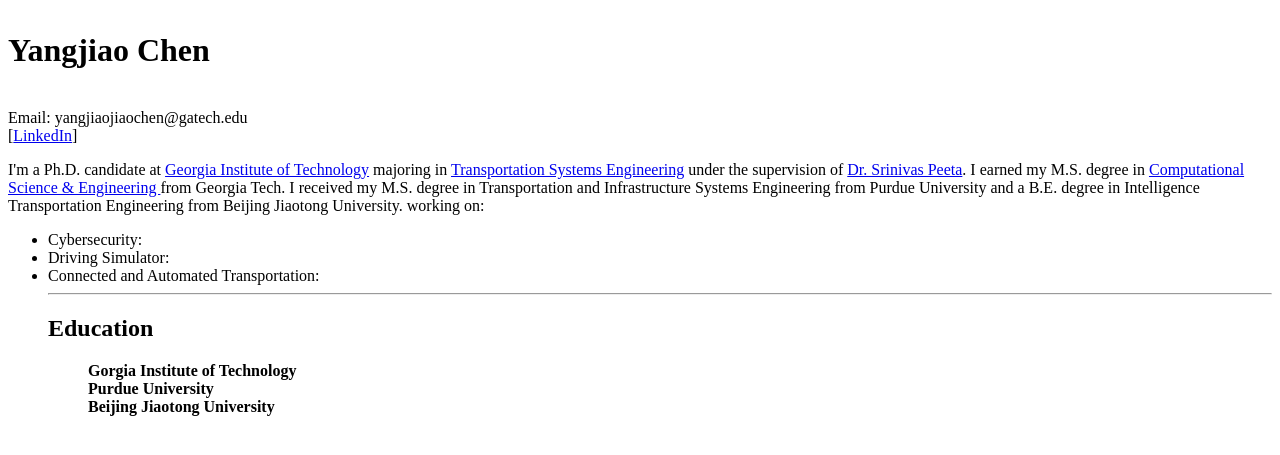
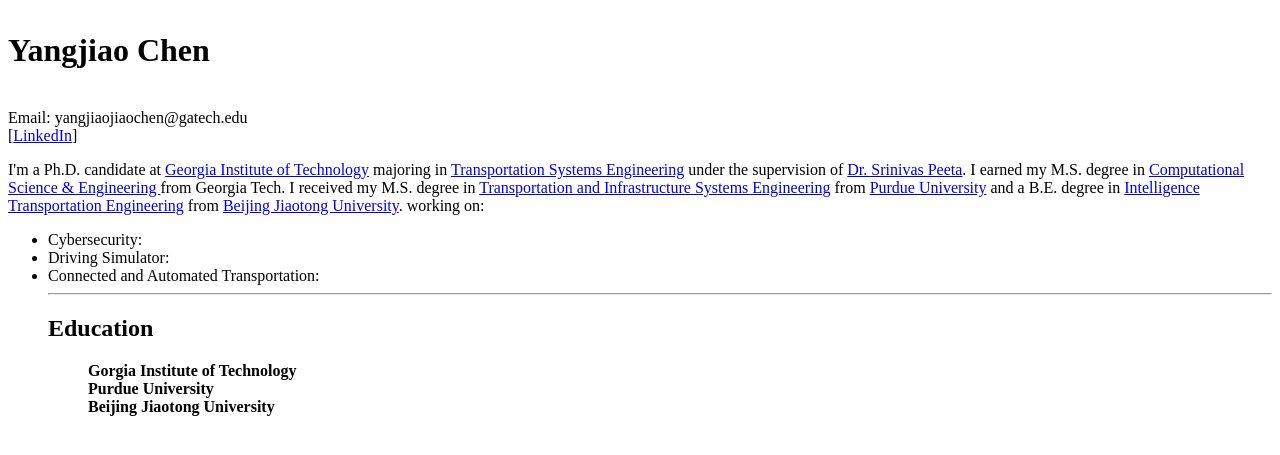
Before and after one commit to YangjiaoChen/YangjiaoChen.github.io, a Jekyll site: the page built from index.html, in a window 1280 px wide, cut to the strip 267-722 px from the top of the page. Built offline with Jekyll 4.4.1, drawn with Linux system fonts in a browser that asks for light colours; part of the change alters nothing that is shown.

```diff
--- a/index.html
+++ b/index.html
@@ -87,7 +87,7 @@ title: "Yangjiao Chen"
       Email: yangjiaojiaochen@gatech.edu<br />
       [<a href="https://www.linkedin.com/in/Yangjiaojiaochen" target="_blank">LinkedIn</a>]
 
-       <!-- <hr>
+      <!-- <hr>
       <i>Ph.D. in <a href="https://ce.gatech.edu" target="_blank">Civil Engineering </a> </i><br />
       <i>MS in <a href="https://cse.gatech.edu" target="_blank">Computational Science & Engineering </a> </i><br />
       [<a href="https://scholar.google.com/citations?user=o-oBMWEAAAAJ&hl=en" target="_blank">Google Scholar</a>]
@@ -105,7 +105,9 @@ I'm a Ph.D. candidate at <a href="https://www.gatech.edu" target="_blank">Georgi
 majoring in <a href="https://prod.ce.gatech.edu/academics/groups/transportation" target="_blank">Transportation Systems Engineering</a>
 under the supervision of <a href="https://ce.gatech.edu/directory/person/srinivas-peeta" target="_blank">Dr. Srinivas Peeta</a>.
 I earned my M.S. degree in <a href="https://cse.gatech.edu" target="_blank">Computational Science & Engineering </a> from Georgia Tech.
-I received my M.S. degree in Transportation and Infrastructure Systems Engineering from Purdue University and a B.E. degree in Intelligence Transportation Engineering from Beijing Jiaotong University.
+I received my M.S. degree in <a href="https://engineering.purdue.edu/CE/Academics/Groups/Transportation" target="_blank">Transportation and Infrastructure Systems Engineering</a>
+from <a href="https://www.purdue.edu" target="_blank">Purdue University</a>
+and a B.E. degree in <a href="http://en.trans.bjtu.edu.cn" target="_blank">Intelligence Transportation Engineering</a> from <a href="http://en.njtu.edu.cn" target="_blank">Beijing Jiaotong University</a>.
 
 	working on:
 
```
